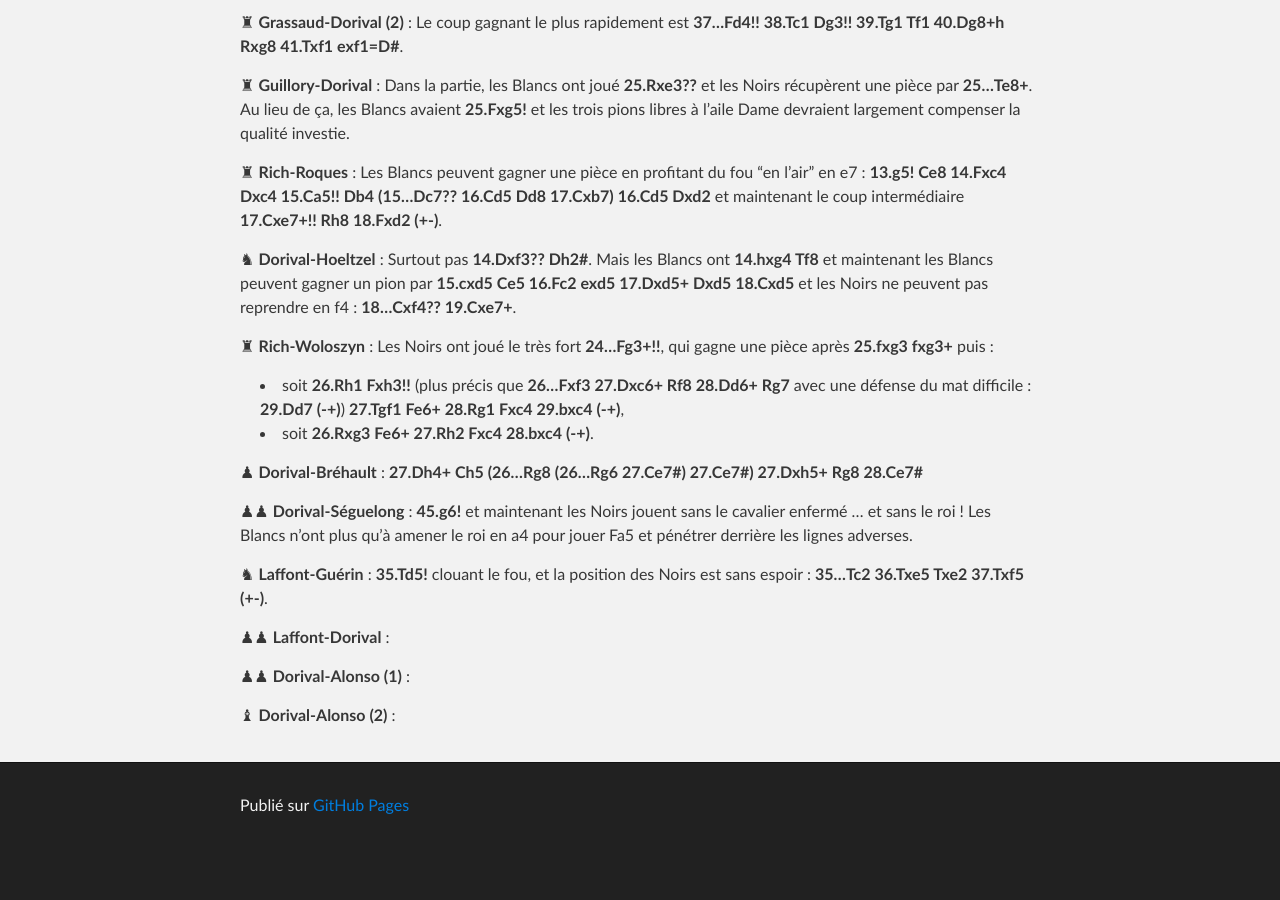
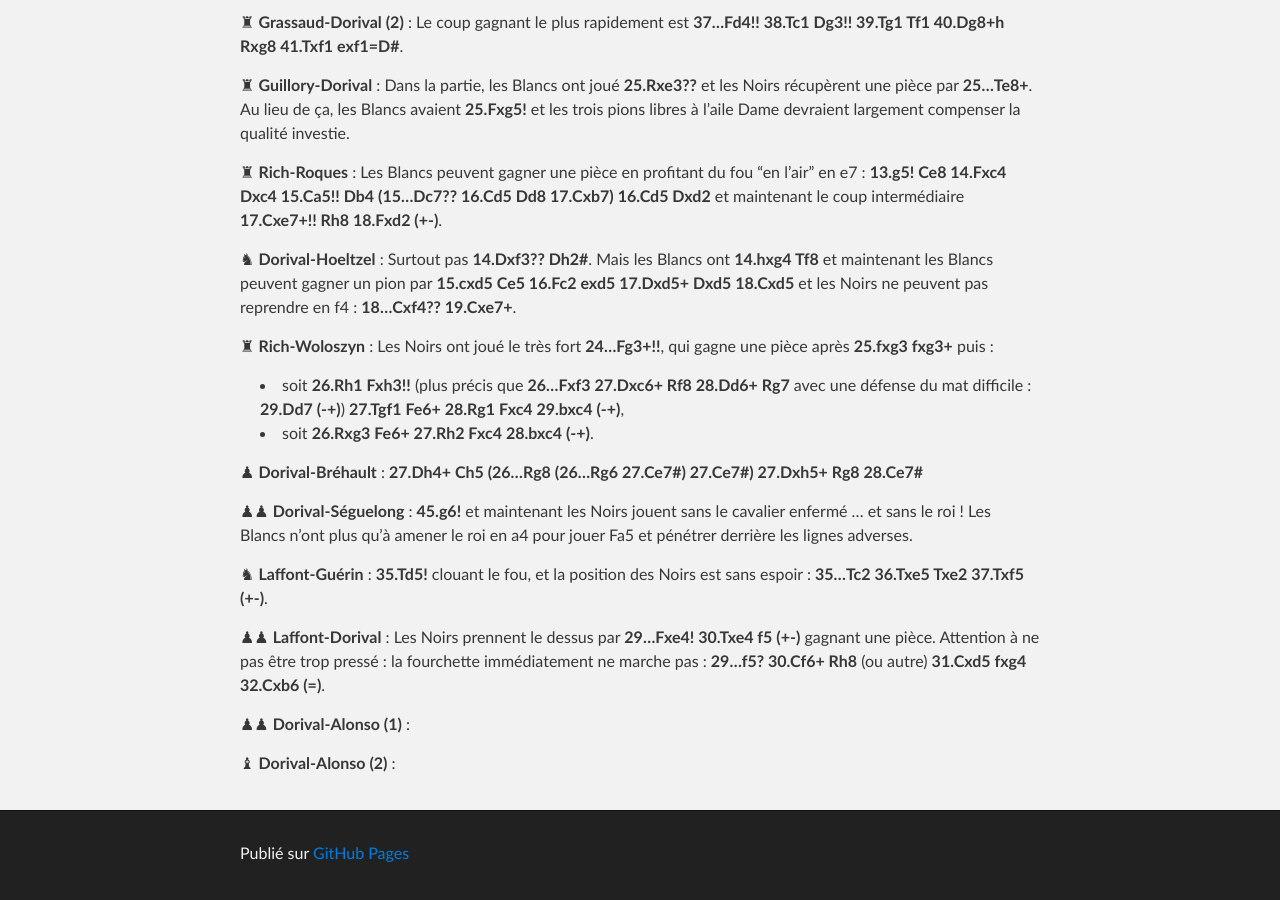
Before and after one commit to echiquier-villeneuve-tolosane/echiquier-villeneuve-tolosane.github.io, a Jekyll site: the page built from exercices.md, in a window 1280 px wide and 900 px high, scrolled down 19437 px. Built offline with Jekyll 4.4.1, drawn with Linux system fonts in a browser that asks for light colours; nearby versions of some CDN libraries; before the commit the page ends 20289 px from its top, so only the background shows below that.

Commit message:
Updated exercices.md

```diff
--- a/exercices.md
+++ b/exercices.md
@@ -365,6 +365,7 @@ Les Noirs ont joué le très fort **24...Fg3+!!**, qui gagne une pièce après *
 **35.Td5!** clouant le fou, et la position des Noirs est sans espoir : **35...Tc2 36.Txe5 Txe2 37.Txf5 (+-)**.
 
 &#9823;&#9823; **Laffont-Dorival** :
+Les Noirs prennent le dessus par **29...Fxe4! 30.Txe4 f5 (+-)** gagnant une pièce. Attention à ne pas être trop pressé : la fourchette immédiatement ne marche pas : **29...f5? 30.Cf6+ Rh8** (ou autre) **31.Cxd5 fxg4 32.Cxb6 (=)**.
 
 &#9823;&#9823; **Dorival-Alonso (1)** :
 
```
